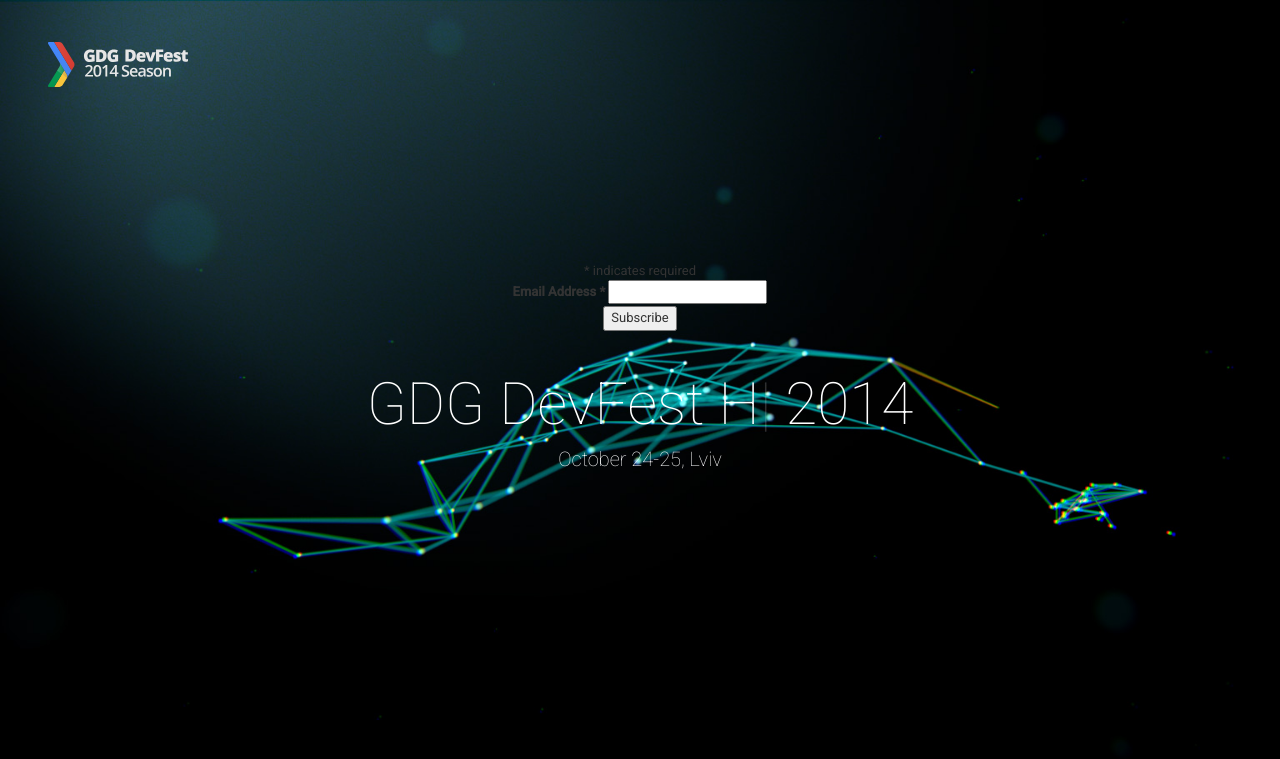
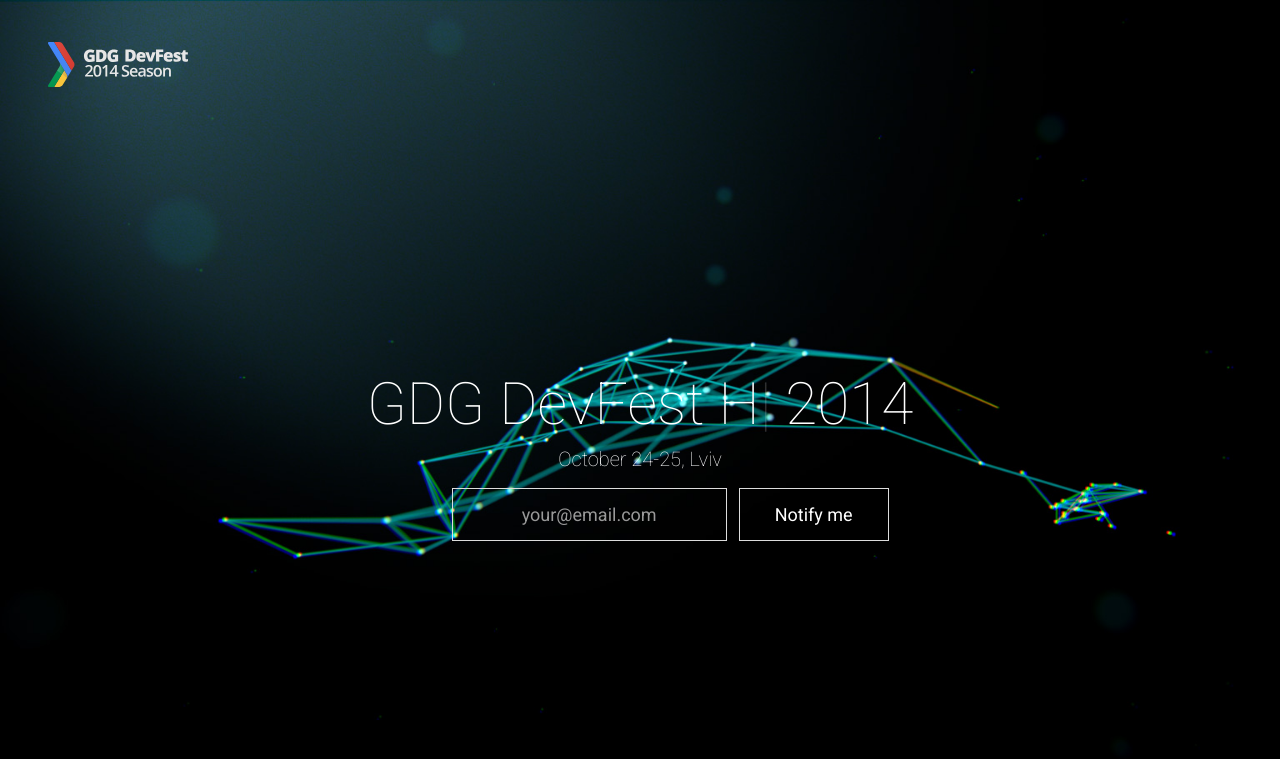
Before and after one commit to GDG-Ukraine/devfest-ukraine-14, a Jekyll site: the page built from temporary-banner.html, in a window 1280 px wide. Shown: the top 759 px of the page. Built offline with Jekyll 4.4.1, drawn with Linux system fonts in a browser that asks for light colours; comment, search, counter and statistics services are not loaded.

Commit message:
Styled subscribe form

```diff
--- a/css/style.css
+++ b/css/style.css
@@ -316,6 +316,23 @@ nav ul> li > a:hover {
 }
 .icon-arrow-down {
 	fill: #e6e6e6;
+}
+#mc_embed_signup .form-control {
+	text-align: center;
+	background: transparent;
+	color: #fff;
+	height: 53px;
+	border: 1px solid #ddd;
+	border-radius: 0;
+	box-shadow: 0px 0px 0px transparent;
+	font-size: 18px;
+}
+#mc-embedded-subscribe {
+	margin-left: -1em;
+	font-size: 18px;
+	padding: 13px 35px;
+	background: transparent;
+	border: 1px solid #ddd;
 }
 /* --END TOP SECTION */
 
--- a/temporary-banner.html
+++ b/temporary-banner.html
@@ -13,27 +13,27 @@ permalink: /
     <div class="animated hiding" data-animation="fadeInDown" data-delay="500">
       <h1>GDG DevFest <span id="typeout-text"></span> 2014</h1>
       <p>{{site.eventDate}}</p>
-  </div>
-</div>
-
       <!-- Begin MailChimp Signup Form -->
       <div id="mc_embed_signup">
           <form action="http://gdg.us5.list-manage1.com/subscribe/post?u=9fc8aa205b0521b5f05fc8e1e&amp;id=ae0fb459fc" method="post" id="mc-embedded-subscribe-form" name="mc-embedded-subscribe-form" class="validate" target="_blank" novalidate>
-
-        <div class="indicates-required"><span class="asterisk">*</span> indicates required</div>
-        <div class="mc-field-group">
-            <label for="mce-EMAIL">Email Address  <span class="asterisk">*</span>
-            </label>
-            <input type="email" value="" name="EMAIL" class="required email" id="mce-EMAIL">
+            <div class="mc-field-group col-lg-3 col-md-3 col-sm-5 col-xs-7 col-lg-offset-4 col-md-offset-3 col-sm-offset-2">
+              <input type="email" value="" name="EMAIL" class="required email form-control" id="mce-EMAIL" placeholder="your@email.com">
             </div>
             <div id="mce-responses" class="clear">
               <div class="response" id="mce-error-response" style="display:none"></div>
               <div class="response" id="mce-success-response" style="display:none"></div>
-        </div>    <!-- real people should not fill this in and expect good things - do not remove this or risk form bot signups-->
-        <div style="position: absolute; left: -5000px;"><input type="text" name="b_9fc8aa205b0521b5f05fc8e1e_ae0fb459fc" tabindex="-1" value=""></div>
-        <div class="clear"><input type="submit" value="Subscribe" name="subscribe" id="mc-embedded-subscribe" class="button"></div>
+            </div>
+            <!-- real people should not fill this in and expect good things - do not remove this or risk form bot signups-->
+            <div style="position: absolute; left: -5000px;">
+              <input type="text" name="b_9fc8aa205b0521b5f05fc8e1e_ae0fb459fc" tabindex="-1" value="">
+            </div>
+            <div class="clear col-lg-1 col-md-2 col-sm-2 col-xs-5">
+              <input type="submit" value="Notify me" name="subscribe" id="mc-embedded-subscribe" class="button">
+            </div>
           </form>
         </div>
 
+  </div>
+</div>
 
 </section>
```
Lines whose indentation alone changed are shown as unchanged.
